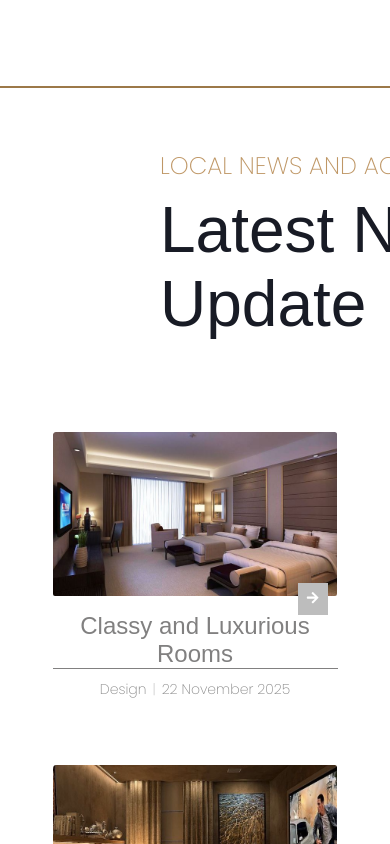
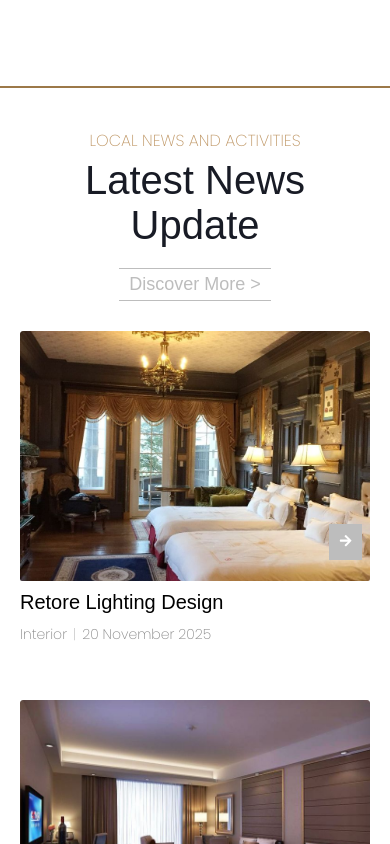
Before and after one commit to trabalhoWebUFSC/trabalhoWebUFSC, a React (Create React App) app in the folder frontend/: page / in a window 390 px wide. Shown: the part 2840-3684 px from the top of the page. Built offline with nearby package versions, Linux system fonts and the light colour scheme; a web font is replaced by a local one.

Commit message:
Update NewsSection.module.css

```diff
--- a/frontend/src/components/NewsSection/NewsSection.module.css
+++ b/frontend/src/components/NewsSection/NewsSection.module.css
@@ -175,3 +175,195 @@ display: flex;
 .block5 .arrowBtn:hover {
     background-color: #9c7848;
 }
+
+
+
+@media (max-width: 768px) {
+    .newsSection {
+        border-top: #9c7848 2px solid;
+        padding: 40px 20px;
+    }
+
+    .newsHeader {
+        display: flex;
+        flex-direction: column;
+        align-items: center;
+        margin-bottom: 30px;
+    }
+
+    .headerTitles {
+        position: static;
+        text-align: center;
+        width: 100%;
+    }
+
+    .newsSubtitle {
+        font-size: 16px;
+    }
+
+    .newsTitle {
+        font-size: 40px;
+        text-align: center;
+        margin-top: 5px;
+    }
+
+
+    .discoverBtn {
+        position: static;
+        margin-top: 20px;
+        left: auto;
+        bottom: auto;
+        font-size: 18px;
+        padding: 5px 10px;
+
+    }
+
+  .newsGrid {
+        display: grid;
+        grid-template-columns: 1fr;
+        grid-template-areas: none;
+        column-gap: 0;
+        row-gap: 40px;
+        width: 100%;
+        max-width: 450px;
+    }
+
+
+    .block1, .block2, .block3, .block4, .block5 {
+        grid-area: unset !important;
+    }
+
+    .newsCard {
+        width: 100%;
+        align-items: flex-start;
+        text-align: left;
+    }
+
+    .newsImage {
+        height: auto;
+        width: 100% !important;
+        height: auto !important;
+        max-height: 250px;
+    }
+
+
+    .block5 .newsImage {
+        width: 100% !important;
+        height: auto !important;
+    }
+
+
+    .arrowBtn {
+        bottom: 100px;
+        right: 8px;
+        padding: 10px;
+    }
+
+    .block5 .arrowBtn {
+      bottom: 100px;
+    }
+
+
+    .newsBlockTitle {
+        font-size: 20px;
+        padding-top: 10px;
+        width: 100%;
+        color: black;
+        border-bottom: none;
+    }
+
+
+    .newsInfo {
+        justify-content: flex-start;
+        margin-top: 10px;
+    }
+}
+
+@media (min-width: 780px) and (max-width: 1024px) {
+      .newsSection {
+        padding: 60px 20px;
+        margin-bottom: 80px;
+    }
+
+    .newsHeader {
+        display: flex;
+        justify-content: space-between;
+        align-items: flex-end;
+        margin-bottom: 40px;
+        max-width: 900px;
+        margin-left: auto;
+        margin-right: auto;
+    }
+
+    .headerTitles {
+        position: static;
+        left: auto;
+    }
+
+    .newsTitle {
+        font-size: 48px;
+    }
+
+    .discoverBtn {
+        position: static;
+        left: auto;
+        bottom: auto;
+        font-size: 20px;
+        padding: 5px 0;
+    }
+
+    .newsGrid {
+        display: grid;
+        grid-template-columns: repeat(2, 1fr);
+        grid-template-areas:
+            "block1 block2"
+            "block3 block4"
+            "block5 block5";
+        column-gap: 30px;
+        row-gap: 30px;
+        justify-content: center;
+        max-width: 900px;
+        margin-left: auto;
+        margin-right: auto;
+    }
+
+    .newsCard {
+        width: 100%;
+        align-items: flex-start;
+        text-align: left;
+    }
+
+    .newsBlockTitle {
+        font-size: 20px;
+        color: black;
+
+    }
+
+    .newsInfo {
+        justify-content: flex-start;
+    }
+
+    .block1 .newsImage,
+    .block2 .newsImage,
+    .block3 .newsImage,
+    .block4 .newsImage {
+        width: 100%;
+        height: 180px;
+    }
+
+
+    .block5 {
+        grid-area: block5;
+        width: 100%;
+    }
+
+    .block5 .newsImage {
+        width: 100%;
+        height: 400px;
+    }
+
+    .block5 .arrowBtn {
+        bottom: 100px;
+    }
+
+}
```
